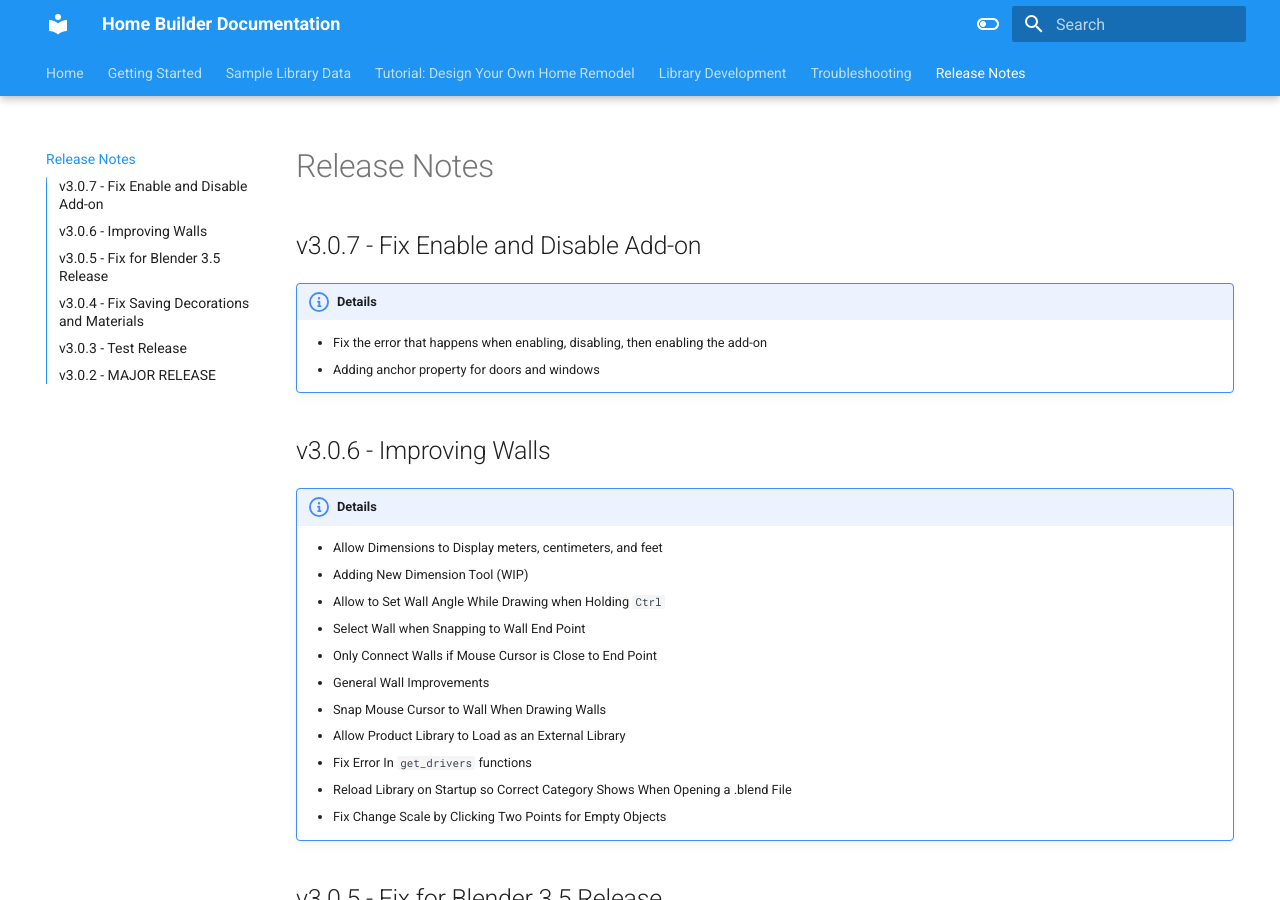
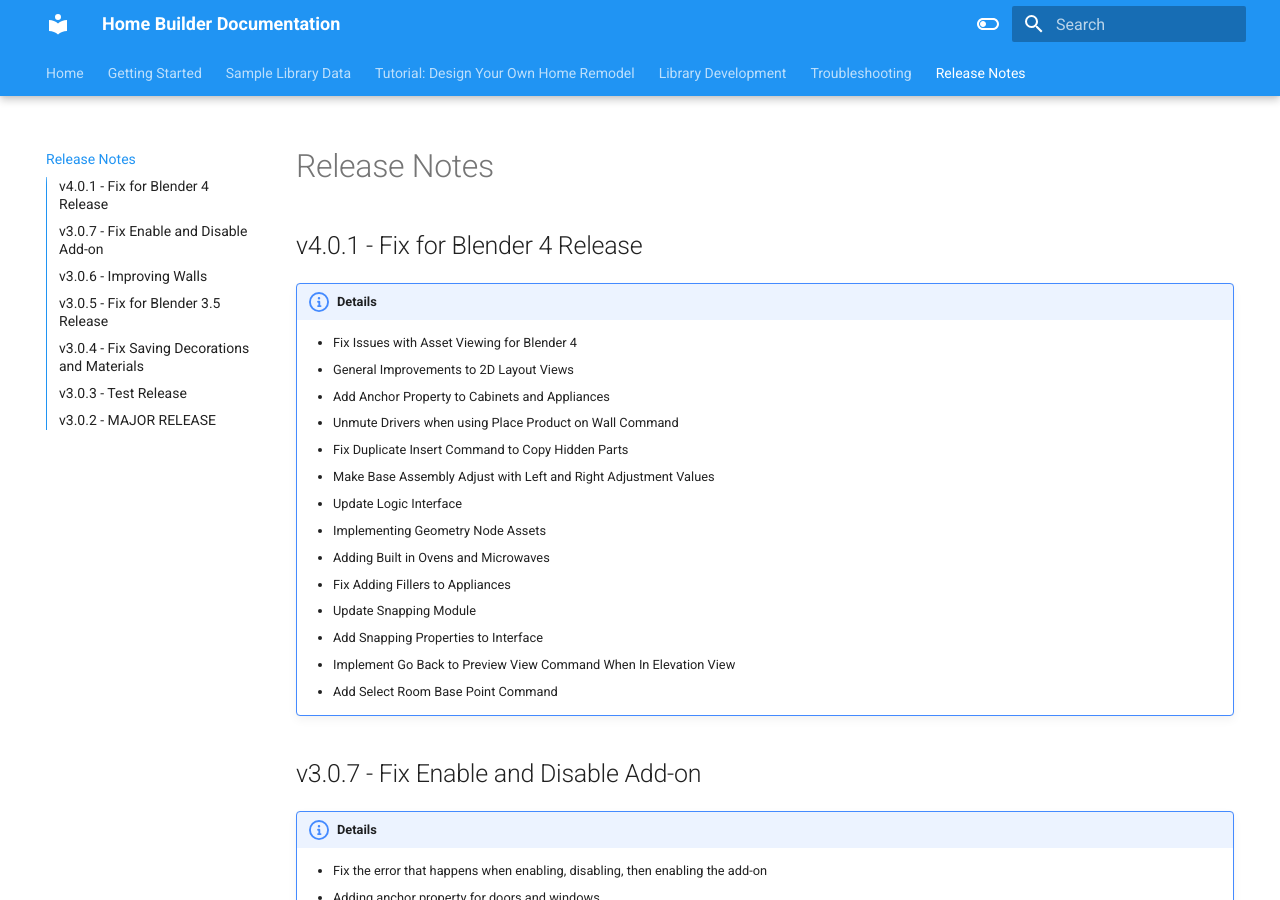
Before and after one commit to CreativeDesigner3D/home_builder_3_docs, an MkDocs documentation site: the page built from docs/06_release_notes.md, in a window 1280 px wide and 900 px high. Built offline with MkDocs 1.6.1 and Material for MkDocs 9.7.7, drawn with Linux system fonts in a browser that asks for light colours.

Commit message:
Update Docs for Home Builder 4

```diff
--- a/docs/06_release_notes.md
+++ b/docs/06_release_notes.md
@@ -1,4 +1,22 @@
 # Release Notes
+
+## v4.0.1 - Fix for Blender 4 Release
+
+!!! Details
+    * Fix Issues with Asset Viewing for Blender 4
+    * General Improvements to 2D Layout Views
+    * Add Anchor Property to Cabinets and Appliances
+    * Unmute Drivers when using Place Product on Wall Command
+    * Fix Duplicate Insert Command to Copy Hidden Parts
+    * Make Base Assembly Adjust with Left and Right Adjustment Values
+    * Update Logic Interface
+    * Implementing Geometry Node Assets
+    * Adding Built in Ovens and Microwaves
+    * Fix Adding Fillers to Appliances
+    * Update Snapping Module
+    * Add Snapping Properties to Interface
+    * Implement Go Back to Preview View Command When In Elevation View
+    * Add Select Room Base Point Command
 
 ## v3.0.7 - Fix Enable and Disable Add-on
 
```
Also changed, not shown: docs/01_getting_started.md (+3 -1 lines), docs/index.md (+2 -0 lines).
